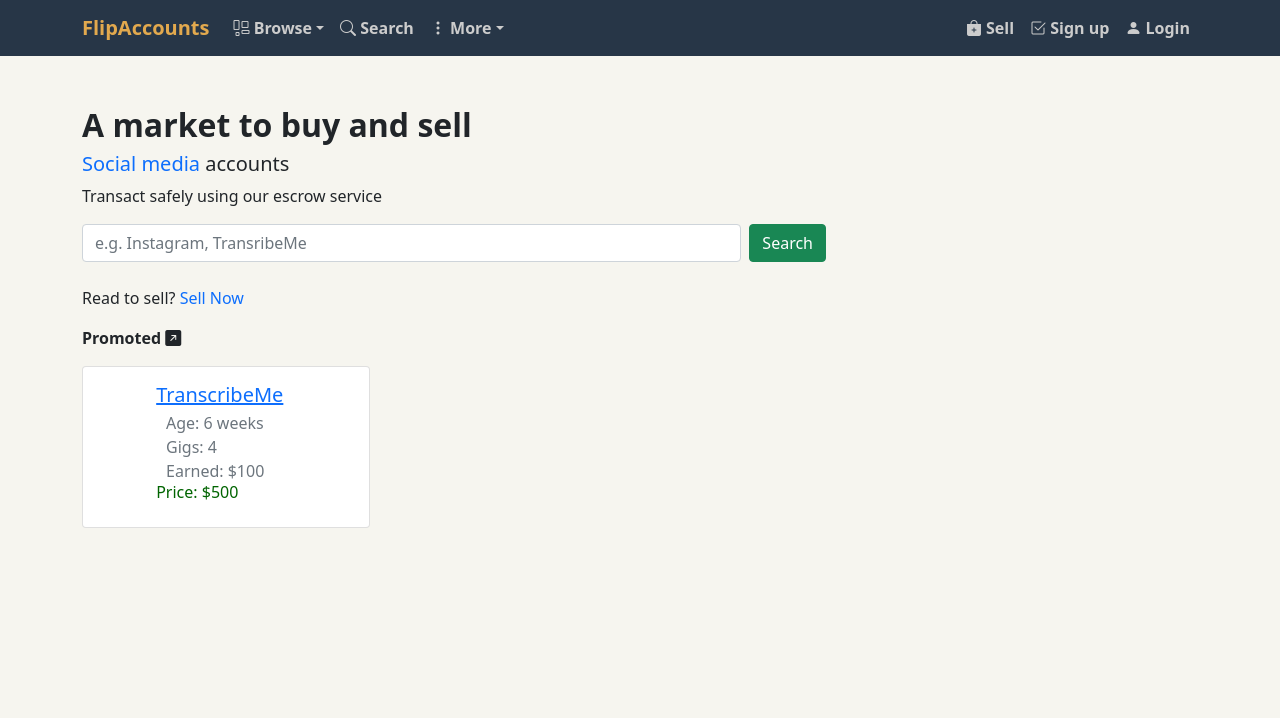
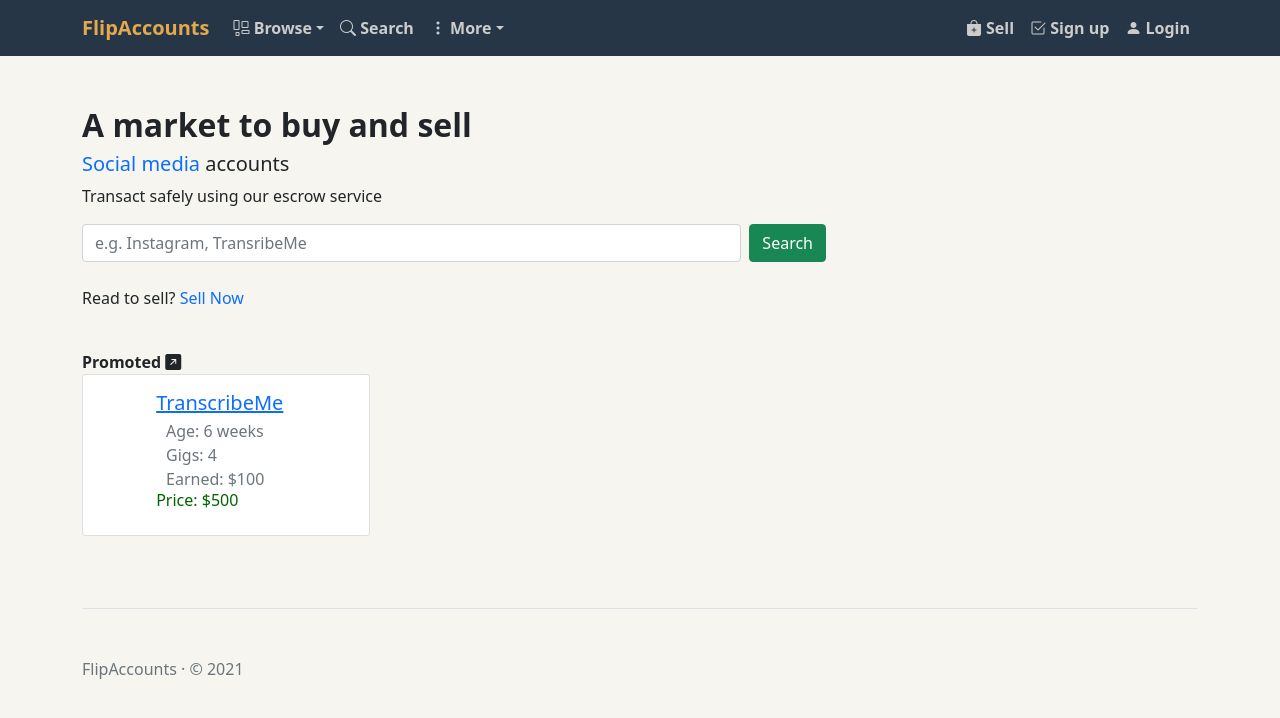
Before and after one commit to nxoo/flipaccounts, a Next.js app in the folder frontend/: page / in a window 1280 px wide. Shown: the top 718 px of the page. Built offline with nearby package versions, Linux system fonts and the light colour scheme; no server answers.

Commit message:
added footer

```diff
--- a/frontend/components/layout.js
+++ b/frontend/components/layout.js
@@ -12,6 +12,9 @@ export default function Layout({children}) {
             <Navbar/>
             <div className="container layout">
                 {children}
+            <footer className="pt-5 my-5 text-muted border-top">
+                FlipAccounts · © 2021
+            </footer>
             </div>
             <style jsx global>{`
               body {
--- a/frontend/pages/index.js
+++ b/frontend/pages/index.js
@@ -27,7 +27,7 @@ export default function Home() {
             <Head>
                 <title>FlipAccounts</title>
             </Head>
-            <div className="homepage">
+            <div>
                 <h2>A market to buy and sell</h2>
                 <h5 id="slider"><Link href="/"><a>{names[count]}</a></Link>{count < 3 ? " accounts": ""}</h5>
                 <p>Transact safely using our escrow service</p>
@@ -40,7 +40,8 @@ export default function Home() {
                 </div>
                 <br/>
                 <p>Read to sell? <Link href="/sell"><a id="read-to-sell">Sell Now</a></Link></p>
-                <p><b>Promoted</b> <span><i className="bi-arrow-up-right-square-fill"></i></span></p>
+                <br/>
+                <span><b>Promoted</b> <span><i className="bi-arrow-up-right-square-fill"></i></span></span>
                 <div className="card" style={{width: "18rem"}}>
                     <div className="card-body" style={{marginLeft: "20%"}}>
                         <h5 className="card-title"><a href="/">TranscribeMe</a></h5>
@@ -68,7 +69,6 @@ export default function Home() {
               }
 
               .homepage {
-                min-height: calc(100vh - 106px);
               }
 
               :global(body) {
```
